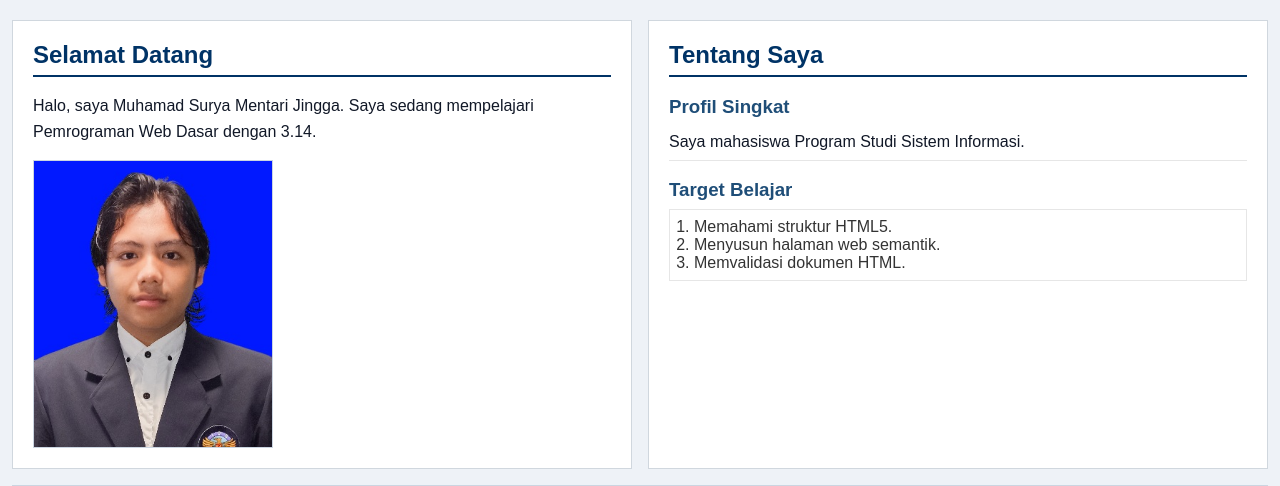
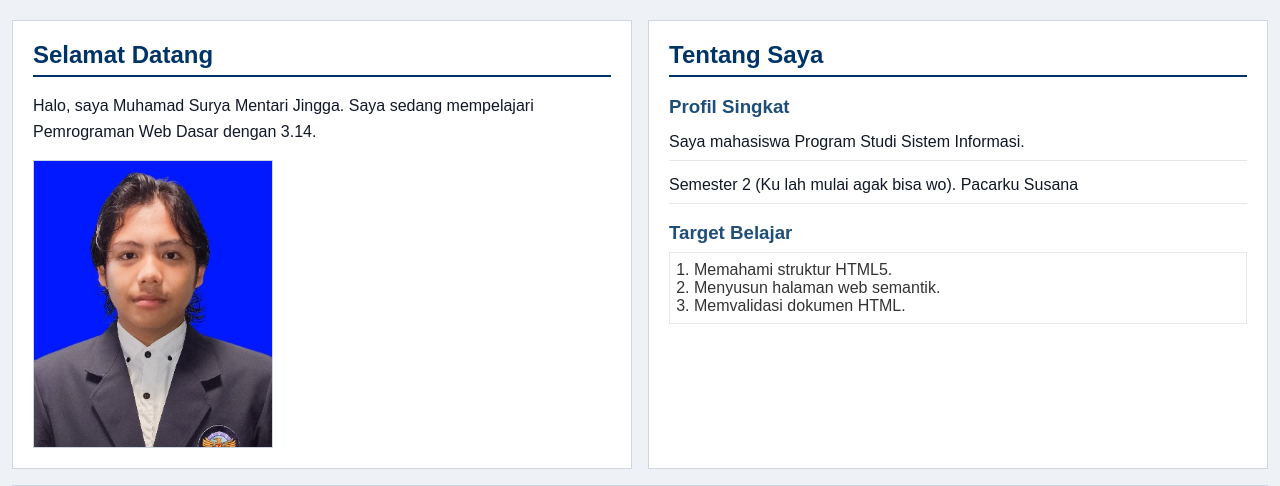
Before and after one commit to satpamal/pwd-kk1020-2611510004, a PHP site: page / in a window 1280 px wide. Shown: the part 120-606 px from the top of the page. Run offline with PHP 8.4, Linux system fonts and the light colour scheme.

Commit message:
mencoba percabangan baik dengan if else maupun switch case

```diff
--- a/pertemuan-03/index.php
+++ b/pertemuan-03/index.php
@@ -10,7 +10,35 @@ const phi = 3.14;
   "teks" = tipe data string
   3.14 = tipe data decimal
 */
-$paras = TRUE;
+$paras = false;
+$semester = 2;
+
+switch ($semester) {
+  case 1:
+    $semesterku = "Ku baru mulai belajar wo";
+    $pacarku = "Dhea";
+    break;
+  case 2:
+    $semesterku = "Ku lah mulai agak bisa wo";
+    $pacarku = "Susana";
+    break;
+  case 3:
+    $semesterku = "Ku lah mulai nakal wo";
+    $pacarku = "Eliana";
+    break;
+  case 4:
+    $semesterku = "Ku lah mulai nyesel wo";
+    $pacarku = "Calilah";
+    break;
+  case 5:
+    $semesterku = "Ku lah mulai mengejar nilai";
+    $pacarku = "Fiola";
+    break;
+  default:
+    $semesterku = "lah kofang wo";
+    $pacarku = "lom ade";
+    break;
+}
 ?>
 
 <!doctype html>
@@ -65,6 +93,12 @@ $paras = TRUE;
       <article>
         <h3>Profil Singkat</h3>
         <p>Saya mahasiswa Program Studi Sistem Informasi.</p>
+        <?php
+        if ($paras):
+          echo "<p>Saya berwajah tampan (calon perwira).</p>";
+        endif;
+        ?>
+        <p>Semester <?php echo $semester ?> (<?= $semesterku ?>). Pacarku <?= $pacarku ?></p>
 
         <h3>Target Belajar</h3>
 
```
Also changed, not shown: pertemuan-03/README.md.
